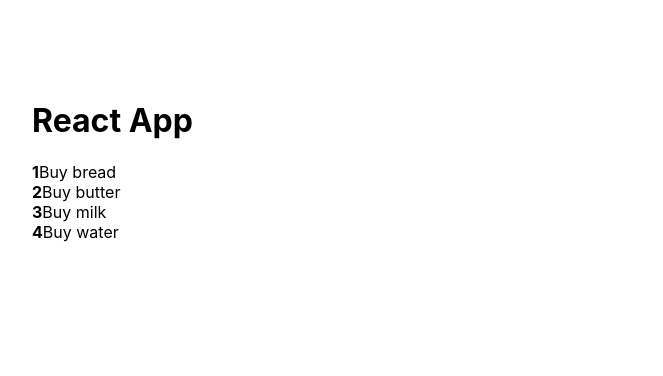
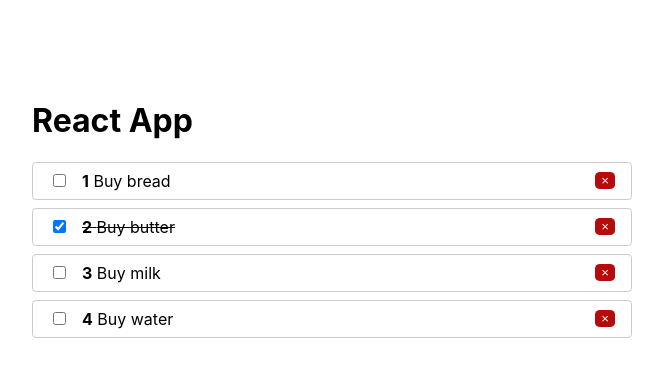
Before and after one commit to MashaLarchenko/test-react-app, a React (Create React App) app in the folder test-app/: page / in a window 1280 px wide. Shown: the top 376 px of the page, without its empty margins (308-971 px from the left). Built offline with nearby package versions, Linux system fonts and the light colour scheme.

Commit message:
feat: checked and delete todos

```diff
--- a/test-app/package.json
+++ b/test-app/package.json
@@ -6,6 +6,7 @@
     "@testing-library/jest-dom": "^4.2.4",
     "@testing-library/react": "^9.4.0",
     "@testing-library/user-event": "^7.2.1",
+    "prop-types": "^15.7.2",
     "react": "^16.12.0",
     "react-dom": "^16.12.0",
     "react-scripts": "3.3.0"
--- a/test-app/src/App.js
+++ b/test-app/src/App.js
@@ -1,21 +1,41 @@
-import React from 'react';
-import ToDoList from './ToDo/ToDoList';
-
+import React from "react";
+import ToDoList from "./ToDo/ToDoList";
+import Context from "./context";
 
 function App() {
-const todos = [
-  {id:1, completed: false, title: 'Buy bread'},
-  {id:2, completed: false, title: 'Buy butter'},
-  {id:3, completed: false, title: 'Buy milk'},
-  {id:4, completed: false, title: 'Buy water'},
-]
+  const [todos, setTodos] = React.useState([
+    { id: 1, completed: false, title: "Buy bread" },
+    { id: 2, completed: true, title: "Buy butter" },
+    { id: 3, completed: false, title: "Buy milk" },
+    { id: 4, completed: false, title: "Buy water" }
+  ]);
+
+  function toggleToDo(id) {
+    setTodos(
+      todos.map(todo => {
+        if (todo.id === id) {
+          todo.completed = !todo.completed;
+        }
+        return todo;
+      })
+    );
+  }
+
+  function removeToDo(id) {
+    setTodos(todos.filter(todo => todo.id !== id
+    ))
+  }
 
   return (
-<div className="wrapper">
-  <h1>React App</h1>
-  <ToDoList todos={todos} />
-</div>
-  )
+    <Context.Provider value={{ removeToDo }}>
+      <div className="wrapper">
+        <h1>React App</h1>
+
+        {todos.length ?  <ToDoList todos={todos} onToggle={toggleToDo} /> : <p>No active todos</p>}
+
+      </div>
+    </Context.Provider>
+  );
 }
 
 export default App;
--- a/test-app/src/ToDo/ToDoItem.js
+++ b/test-app/src/ToDo/ToDoItem.js
@@ -1,7 +1,53 @@
-import React from "react"
+import React, { useContext } from "react";
+import PropTypes from "prop-types";
+import Context from "../context";
 
-export default function ToDoItem({ todo, index }){
-return(
-<li><strong>{index}</strong>{todo.title}</li>
-)
+
+const styles = {
+  li: {
+    display: "flex",
+    justifyContent: "space-between",
+    alignItems: "center",
+    padding: ".5rem 1rem",
+    border: "1px solid #ccc",
+    borderRadius: "4px",
+    marginBottom: ".5rem"
+  },
+  input: {
+    marginRight: "1rem"
+  }
+};
+
+function ToDoItem({ todo, index, onChange }) {
+    const { removeToDo } = useContext(Context)
+    const classes = [];
+
+    if(todo.completed) {
+        classes.push('done')
+    }
+  console.log("todo", todo);
+  return (
+    <li style={styles.li}>
+      <span className={classes.join(' ')}>
+        <input
+          type="checkbox"
+          checked={todo.completed}
+          style={styles.input}
+          onChange={() => onChange(todo.id)}
+        />
+        <strong>{index}</strong>
+        &nbsp;
+        {todo.title}
+      </span>
+      <button className="rm" onClick={removeToDo.bind(null, todo.id)}>&times;</button>
+    </li>
+  );
 }
+
+ToDoItem.propTypes = {
+  todo: PropTypes.object.isRequired,
+  index: PropTypes.number,
+  onChange: PropTypes.func.isRequired
+};
+
+export default ToDoItem;
--- a/test-app/src/ToDo/ToDoList.js
+++ b/test-app/src/ToDo/ToDoList.js
@@ -1,25 +1,35 @@
-import React from "react"
-
-import ToDoItem from './ToDoItem'
-
+import React from "react";
+import PropTypes from "prop-types";
+import ToDoItem from "./ToDoItem";
 
 const styles = {
   ul: {
-        listStyle: 'none',
+    listStyle: "none",
     margin: 0,
     padding: 0
   }
+};
 
-}
-
-export default function ToDoList(props) {
+function ToDoList(props) {
   return (
     <ul style={styles.ul}>
       {props.todos.map((todo, index) => {
-                return <ToDoItem todo={todo} index={index+1} key={todo.id} />
+        return (
+          <ToDoItem
+            todo={todo}
+            index={index + 1}
+            key={todo.id}
+            onChange={props.onToggle}
+          />
+        );
+      })}
+    </ul>
+  );
 }
-            )
-            }
-        </ul>
-    )
-}
+
+ToDoList.propTypes = {
+  todos: PropTypes.arrayOf(PropTypes.object).isRequired,
+  onToggle: PropTypes.func.isRequired
+};
+
+export default ToDoList;
--- /dev/null
+++ b/test-app/src/context.js
@@ -0,0 +1,6 @@
+import React from "react";
+
+
+const Context = React.createContext();
+
+export default Context
--- a/test-app/src/index.css
+++ b/test-app/src/index.css
@@ -17,3 +17,15 @@
   margin: 0 auto;
   width: 600px;
 }
+
+
+.rm {
+  background: #b50b0b;
+  border-radius: 25%;
+  color:#fff;
+  border: none;
+}
+
+.done {
+  text-decoration: line-through;
+}
```
Lines whose indentation alone changed are shown as unchanged.
